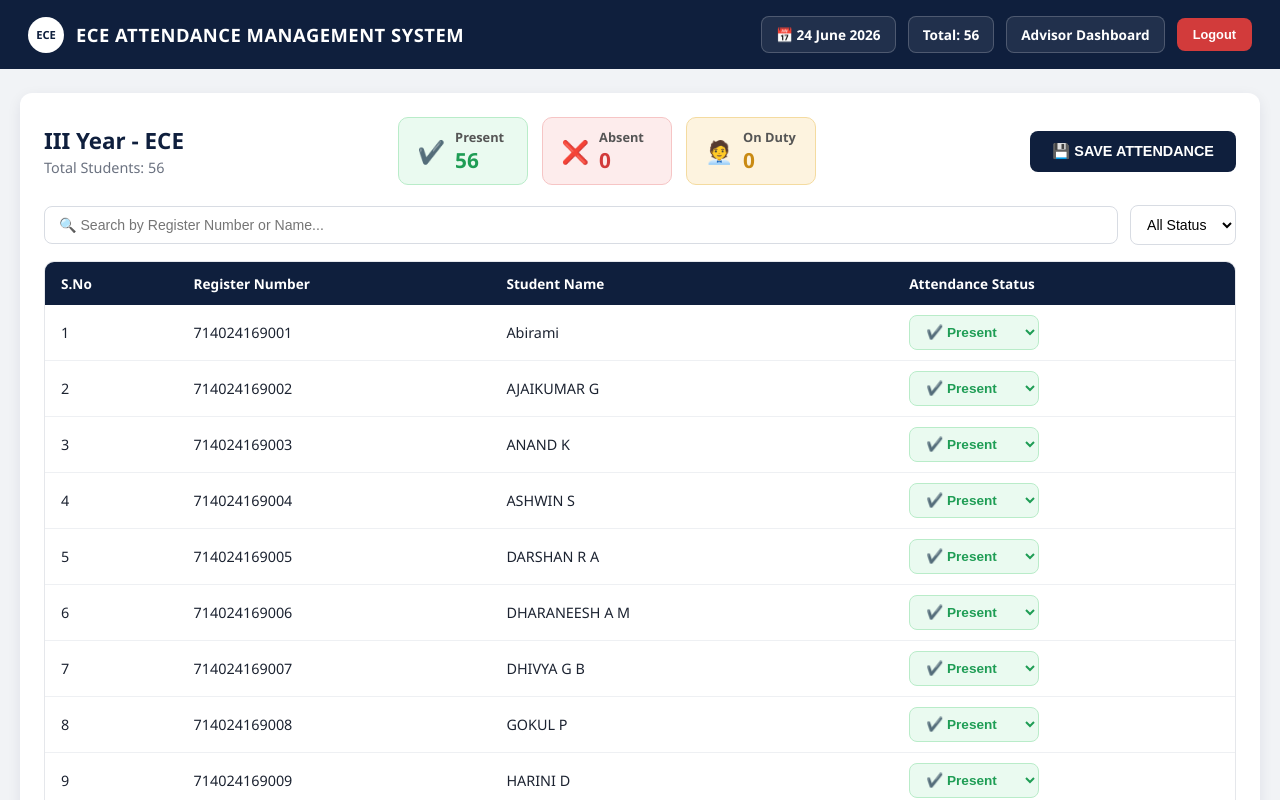
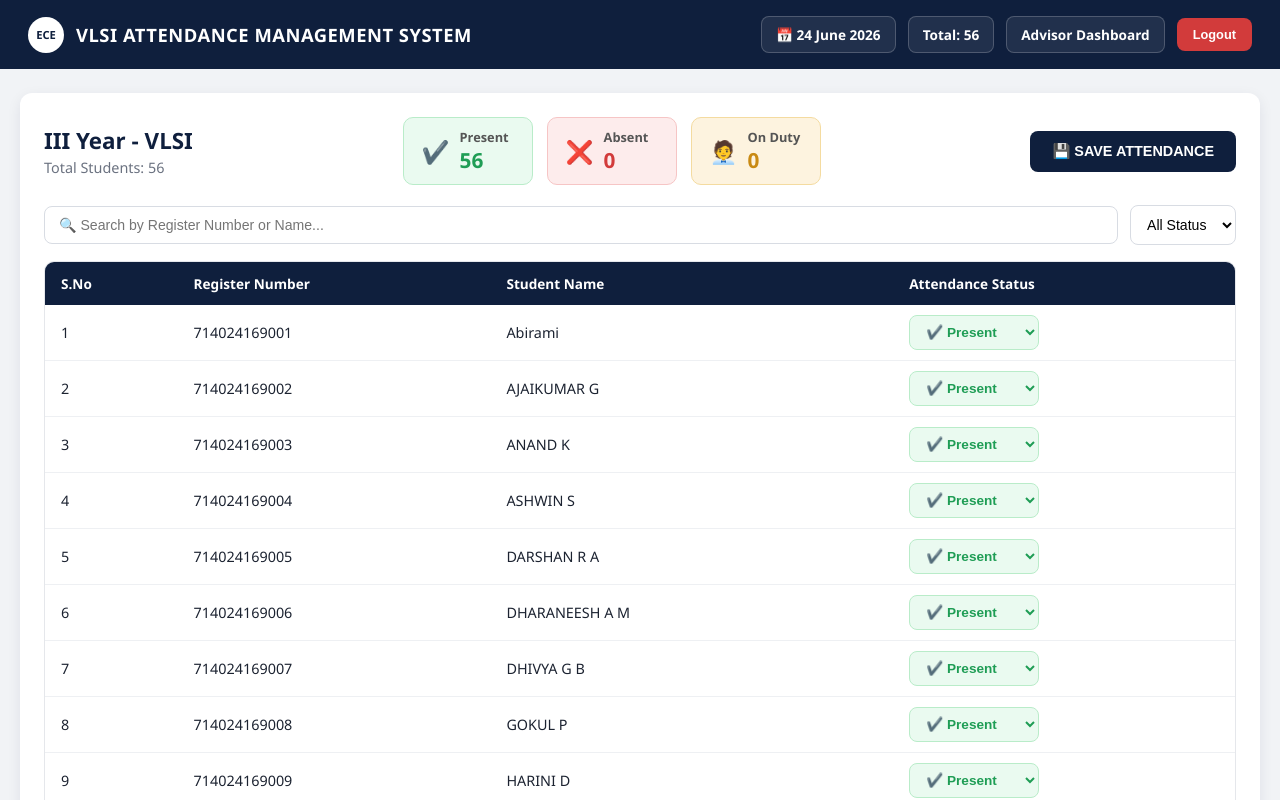
Before and after one commit to elephantgokul/attendencemonitoringsystem42, a plain HTML site: page dashboard.html in a window 1280 px wide. Shown: the top 800 px of the page. Drawn offline with Linux system fonts and the light colour scheme; sample sign-in values are in the browser's storage.

Commit message:
Change dashboard title and class year from ECE to VLSI

```diff
--- a/dashboard.html
+++ b/dashboard.html
@@ -12,7 +12,7 @@
   <header class="topbar">
     <div class="brand">
       <div class="brand-logo-circle">ECE</div>
-      <h1>ECE ATTENDANCE MANAGEMENT SYSTEM</h1>
+      <h1>VLSI ATTENDANCE MANAGEMENT SYSTEM</h1>
     </div>
     <div class="topbar-right">
       <div class="date-pill" id="currentDate">📅 --</div>
@@ -27,7 +27,7 @@
     <section class="dashboard-card">
       <div class="dashboard-header">
         <div>
-          <h2 class="class-title">III Year - ECE</h2>
+          <h2 class="class-title">III Year - VLSI</h2>
           <p class="class-sub" id="totalStudentsSub">Total Students: 0</p>
         </div>
 
```
